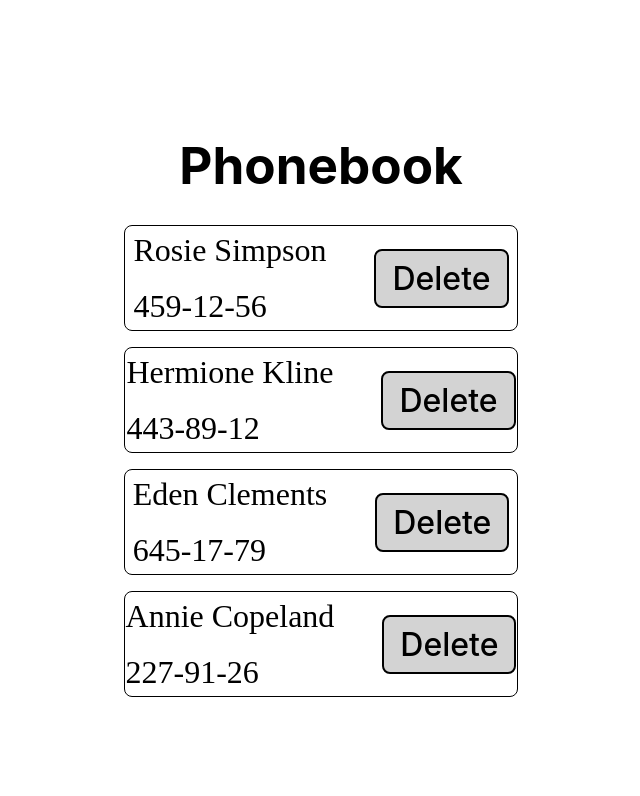
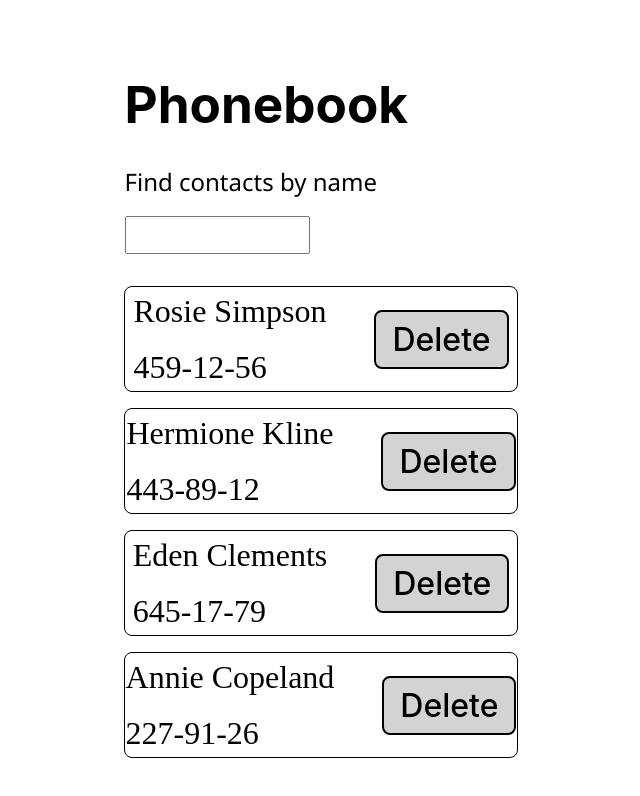
Before and after one commit to Maksimka66/goit-react-hw-03, a React (Vite) app: page / in a window 1280 px wide. Shown: the top 796 px of the page, without its empty margins (319-959 px from the left). Built offline with nearby package versions, Linux system fonts and the light colour scheme.

Commit message:
second step is almost done

```diff
--- a/src/App/App.jsx
+++ b/src/App/App.jsx
@@ -1,6 +1,7 @@
 import { useState } from "react";
 
 import ContactList from "../ContactList/ContactList";
+import SearchBox from "../SearchBox/SearchBox";
 
 import "./App.css";
 
@@ -12,13 +13,21 @@ function App() {
     { id: "id-4", name: "Annie Copeland", number: "227-91-26" },
   ]);
 
-  const addContact = () => {};
+  const [input, setInput] = useState("");
+
+  const handleChange = () => {
+    return contacts.filter((contact) =>
+      contact.name.toLowerCase().includes(input)
+    );
+  };
+
+  // const addContact = () => {};
 
   return (
     <>
       <h1>Phonebook</h1>
       {/* <ContactForm /> */}
-      {/* <SearchBox /> */}
+      <SearchBox name={input} findName={handleChange} />
       <ContactList users={contacts} />
     </>
   );
--- a/src/SearchBox/SearchBox.jsx
+++ b/src/SearchBox/SearchBox.jsx
@@ -0,0 +1,18 @@
+import styles from "./SearchBox.module.css";
+
+const SearchBox = ({ name, findName }) => {
+  return (
+    <div className={styles.inputContainer}>
+      <p className={styles.inputDescription}>Find contacts by name</p>
+      <input
+        className={styles.fieldToFill}
+        type="text"
+        name="text"
+        value={name}
+        onChange={findName}
+      />
+    </div>
+  );
+};
+
+export default SearchBox;
--- a/src/SearchBox/SearchBox.module.css
+++ b/src/SearchBox/SearchBox.module.css
@@ -0,0 +1,17 @@
+.inputContainer {
+  display: flex;
+  flex-direction: column;
+  gap: 16px;
+  align-items: flex-start;
+  margin-bottom: 32px;
+}
+
+.inputDescription {
+  font-family: "Segoe UI", Tahoma, Geneva, Verdana, sans-serif;
+  font-size: 24px;
+  color: black;
+}
+
+.fieldToFill {
+  height: 32px;
+}
--- a/src/index.css
+++ b/src/index.css
@@ -1,6 +1,7 @@
 :root {
   font-family: Inter, system-ui, Avenir, Helvetica, Arial, sans-serif;
   line-height: 1.5;
+  display: flex;
   font-weight: 400;
 
   color-scheme: light dark;
@@ -34,8 +35,9 @@ body {
 h1 {
   font-size: 3.2em;
   line-height: 1.1;
+  margin-bottom: 32px;
   color: #000000;
-  margin-bottom: 32px;
+  text-align: start;
 }
 
 p {
```
